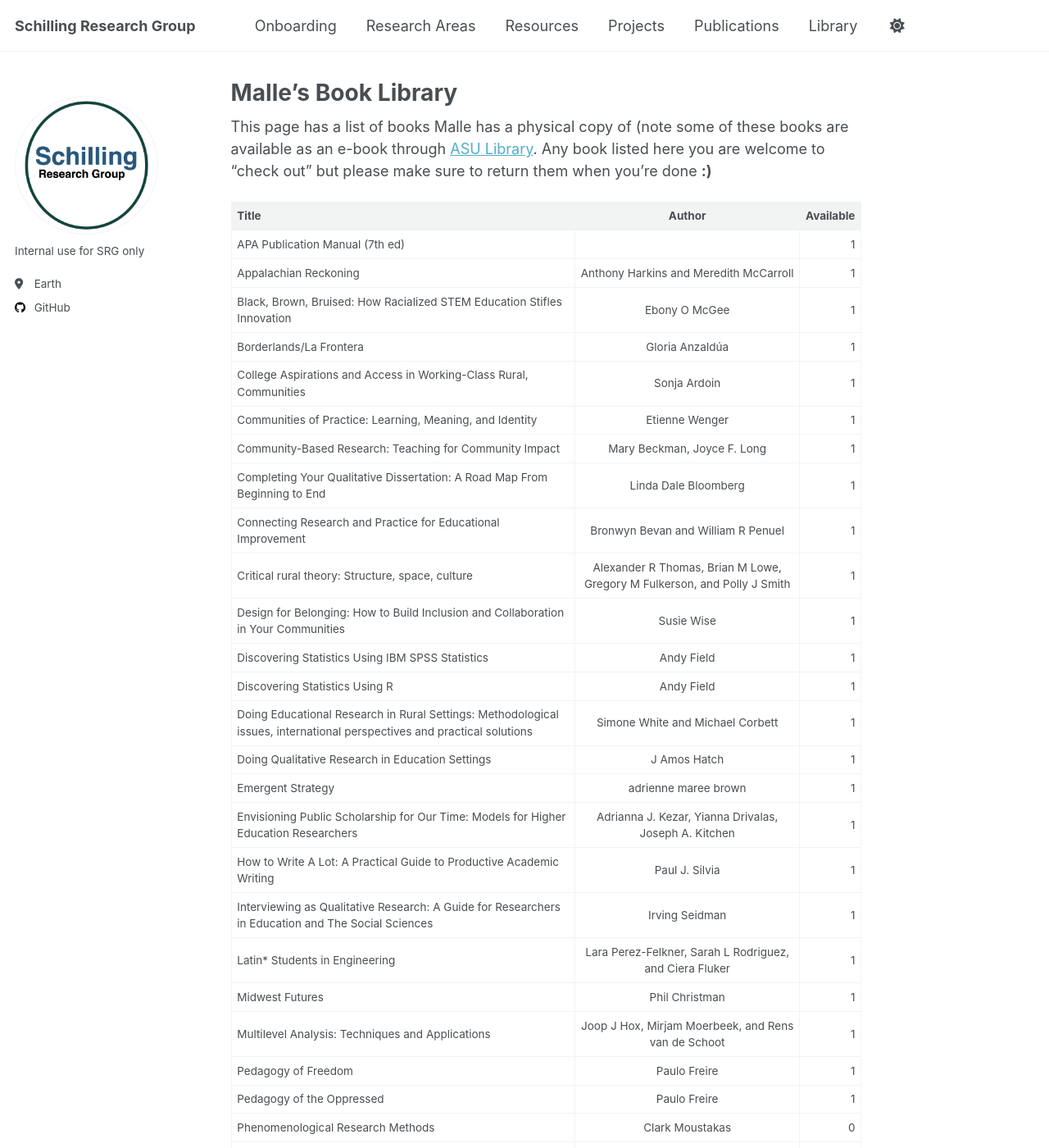
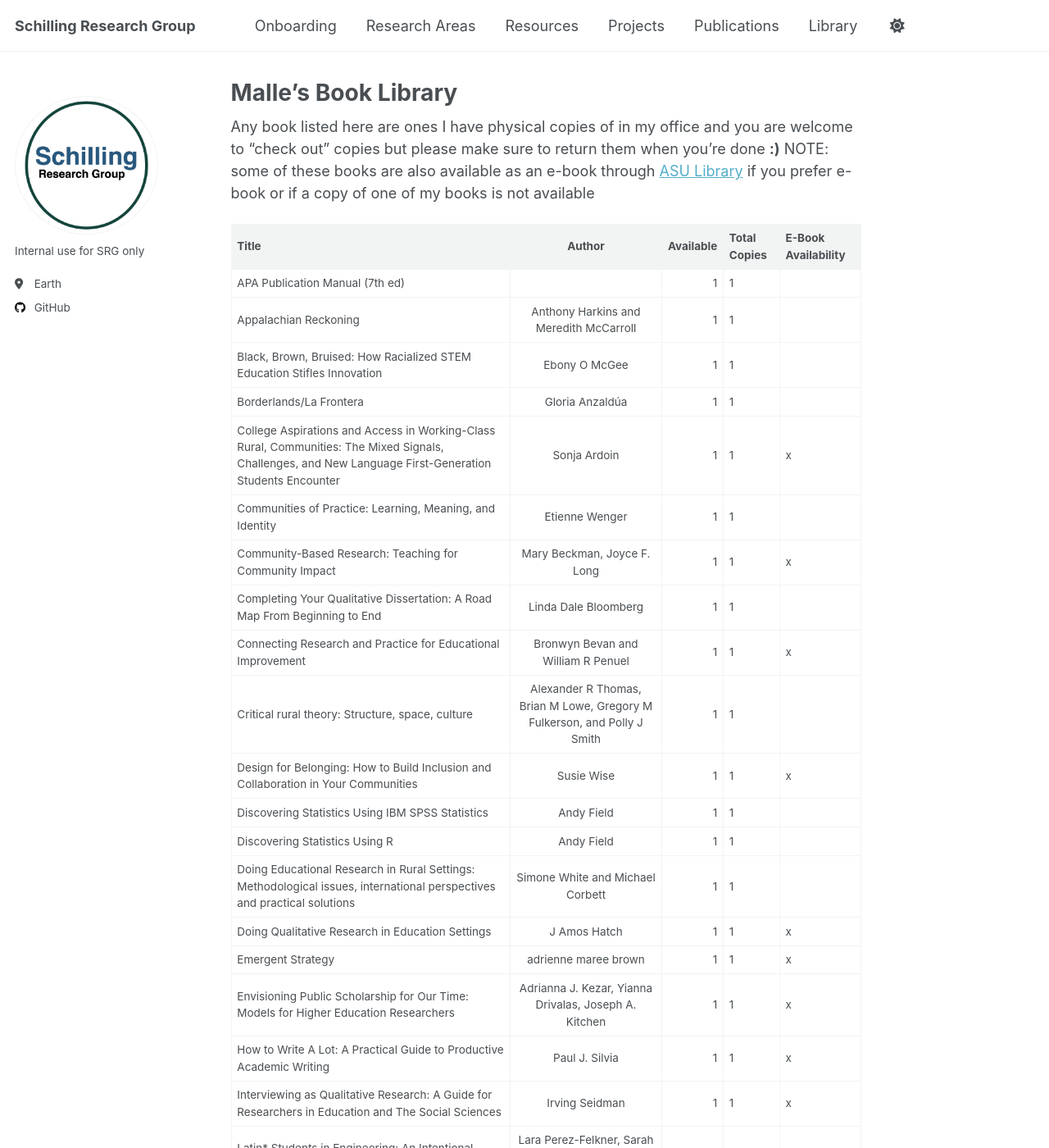
Before and after one commit to schillingmr/schilling-rg, a Jekyll site: the page built from _pages/library.md, in a window 1280 px wide and 1400 px high. Shown: the whole window at 82% size. Built offline with Jekyll 4.4.1, drawn with Linux system fonts in a browser that asks for light colours; some of the changed text lies outside the part shown.

Commit message:
Update library.md

```diff
--- a/_pages/library.md
+++ b/_pages/library.md
@@ -3,53 +3,54 @@ permalink: /library/
 title: "Malle's Book Library"
 author_profile: true
 ---
-This page has a list of books Malle has a physical copy of (note some of these books are available as an e-book through [ASU Library](https://lib.asu.edu/). Any book listed here you are welcome to "check out" but please make sure to return them when you're done **:)**
+Any book listed here are ones I have physical copies of in my office and you are welcome to "check out" copies but please make sure to return them when you're done **:)**
+NOTE: some of these books are also available as an e-book through [ASU Library](https://lib.asu.edu/) if you prefer e-book or if a copy of one of my books is not available
 
-| Title | Author | Available |
+| Title | Author | Available | Total Copies | E-Book Availability |
 |:--------|:-------:|--------:|
-|APA Publication Manual (7th ed)||1|
-|Appalachian Reckoning|Anthony Harkins and Meredith McCarroll|1|
-|Black, Brown, Bruised: How Racialized STEM Education Stifles Innovation|Ebony O McGee|1|
-|Borderlands/La Frontera|Gloria Anzaldúa|1|
-|College Aspirations and Access in Working-Class Rural, Communities|Sonja Ardoin|1|
-|Communities of Practice: Learning, Meaning, and Identity|Etienne Wenger|1|
-|Community-Based Research: Teaching for Community Impact|Mary Beckman, Joyce F. Long|1|
-|Completing Your Qualitative Dissertation: A Road Map From Beginning to End|Linda Dale Bloomberg|1|
-|Connecting Research and Practice for Educational Improvement|Bronwyn Bevan and William R Penuel|1|
-|Critical rural theory: Structure, space, culture|Alexander R Thomas, Brian M Lowe, Gregory M Fulkerson, and Polly J Smith|1|
-|Design for Belonging: How to Build Inclusion and Collaboration in Your Communities|Susie Wise|1|
-|Discovering Statistics Using IBM SPSS Statistics|Andy Field|1|
-|Discovering Statistics Using R|Andy Field|1|
-|Doing Educational Research in Rural Settings: Methodological issues, international perspectives and practical solutions|Simone White and Michael Corbett|1|
-|Doing Qualitative Research in Education Settings|J Amos Hatch|1|
-|Emergent Strategy|adrienne maree brown|1|
-|Envisioning Public Scholarship for Our Time: Models for Higher Education Researchers|Adrianna J. Kezar, Yianna Drivalas, Joseph A. Kitchen|1|
-|How to Write A Lot: A Practical Guide to Productive Academic Writing|Paul J. Silvia|1|
-|Interviewing as Qualitative Research: A Guide for Researchers in Education and The Social Sciences|Irving Seidman|1|
-|Latin* Students in Engineering|Lara Perez-Felkner, Sarah L Rodriguez, and Ciera Fluker|1|
-|Midwest Futures|Phil Christman|1|
-|Multilevel Analysis: Techniques and Applications|Joop J Hox, Mirjam Moerbeek, and Rens van de Schoot|1|
-|Pedagogy of Freedom|Paulo Freire|1|
-|Pedagogy of the Oppressed|Paulo Freire|1|
-|Phenomenological Research Methods|Clark Moustakas|0|
-|Prairie Town: Redefining Rural Life in the Age of Globalization|Jacqueline Edmondson|1|
-|Qualitative Research and Case Study Applications in Education|Sharan B Merriam|1|
-|Race and Rurality: Considerations for Advancing Higher Education Equity|Tyler Hallmark, Sonja Ardoin, Darris R. Means|1|
-|Recovering Black Storytelling in Qualitative Research: Futures of Data Analysis in Qualitative Research|S.R. Toliver|1|
-|Salsa Dancing Into The Social Sciences|Kristin Luker|1|
-|Seeking Spatial Justice|Edward W Soja|1|
-|Teaching to Transgress|bell hooks|1|
-|The Art of Case Study Research|Robert E Stake|1|
-|The Coding Manual for Qualitative Researchers|Johnny Saldaña|1|
-|The Injustice of Place: Uncovering the Leage of Poverty in America|Kathryn J Edin, H Luke Shaefer, and Timothy J. Nelson|1|
-|The Middle of Somewhere: Rural Education Partnerships and Innovation|Sara L Hartman and Bob Klein|1|
-|The Only Grant-Writing Book You'll Ever Need|Ellen Karsh and Arlen Sue Fox|1|
-|Thematic Analysis: A Practical Guide|Virginia Braun and Victoria Clarke|2|
-|They Say, I Say|Gerald Graff and Cathy Birkenstein|1|
-|Thinking in Systems: A Primer|Donella Meadows|1|
-|Thinking, Fast and Slow|Daniel Kahneman|1|
-|Twilight in Hazard: An Appalachian Reckoning|Alan Maimon|1|
-|Under the Affluence|Tim Wise|1|
-|Wealth Creation: A New Framework for Rural Economic and Community Development|Shanna E Ratner|1|
-|White Logic, White Methods: Racism and Methodology|Tukufu Zuberi and Eduardo Bonilla-Silva|1|
-|Why Are All the Black Kids Sitting Together in the Cafeteria?|Beverly Daniel Tatum|1|
+|APA Publication Manual (7th ed)||1|1||
+|Appalachian Reckoning|Anthony Harkins and Meredith McCarroll|1|1||
+|Black, Brown, Bruised: How Racialized STEM Education Stifles Innovation|Ebony O McGee|1|1||
+|Borderlands/La Frontera|Gloria Anzaldúa|1|1||
+|College Aspirations and Access in Working-Class Rural, Communities: The Mixed Signals, Challenges, and New Language First-Generation Students Encounter|Sonja Ardoin|1|1|x|
+|Communities of Practice: Learning, Meaning, and Identity|Etienne Wenger|1|1||
+|Community-Based Research: Teaching for Community Impact|Mary Beckman, Joyce F. Long|1|1|x|
+|Completing Your Qualitative Dissertation: A Road Map From Beginning to End|Linda Dale Bloomberg|1|1||
+|Connecting Research and Practice for Educational Improvement|Bronwyn Bevan and William R Penuel|1|1|x|
+|Critical rural theory: Structure, space, culture|Alexander R Thomas, Brian M Lowe, Gregory M Fulkerson, and Polly J Smith|1|1||
+|Design for Belonging: How to Build Inclusion and Collaboration in Your Communities|Susie Wise|1|1|x|
+|Discovering Statistics Using IBM SPSS Statistics|Andy Field|1|1||
+|Discovering Statistics Using R|Andy Field|1|1||
+|Doing Educational Research in Rural Settings: Methodological issues, international perspectives and practical solutions|Simone White and Michael Corbett|1|1||
+|Doing Qualitative Research in Education Settings|J Amos Hatch|1|1|x|
+|Emergent Strategy|adrienne maree brown|1|1|x|
+|Envisioning Public Scholarship for Our Time: Models for Higher Education Researchers|Adrianna J. Kezar, Yianna Drivalas, Joseph A. Kitchen|1|1|x|
+|How to Write A Lot: A Practical Guide to Productive Academic Writing|Paul J. Silvia|1|1|x|
+|Interviewing as Qualitative Research: A Guide for Researchers in Education and The Social Sciences|Irving Seidman|1|1|x|
+|Latin* Students in Engineering: An Intentional Focus on a Growing Population|Lara Perez-Felkner, Sarah L Rodriguez, and Ciera Fluker|1|1||
+|Midwest Futures|Phil Christman|1|1||
+|Multilevel Analysis: Techniques and Applications|Joop J Hox, Mirjam Moerbeek, and Rens van de Schoot|1|1||
+|Pedagogy of Freedom|Paulo Freire|1|1||
+|Pedagogy of the Oppressed|Paulo Freire|1|1||
+|Phenomenological Research Methods|Clark Moustakas|0|1|x|
+|Prairie Town: Redefining Rural Life in the Age of Globalization|Jacqueline Edmondson|1|1|x|
+|Qualitative Research and Case Study Applications in Education|Sharan B Merriam|1|1||
+|Race and Rurality: Considerations for Advancing Higher Education Equity|Tyler Hallmark, Sonja Ardoin, Darris R. Means|1|1|x|
+|Recovering Black Storytelling in Qualitative Research: Futures of Data Analysis in Qualitative Research|S.R. Toliver|1|1|x|
+|Salsa Dancing Into The Social Sciences: Research in an Age of Info-Glut|Kristin Luker|1|1|x|
+|Seeking Spatial Justice|Edward W Soja|1|1|x|
+|Teaching to Transgress: Education as the Practice of Freedom|bell hooks|1|1|x|
+|The Art of Case Study Research|Robert E Stake|1|1||
+|The Coding Manual for Qualitative Researchers|Johnny Saldaña|1|1||
+|The Injustice of Place: Uncovering the Legacy of Poverty in America|Kathryn J Edin, H Luke Shaefer, and Timothy J. Nelson|1|1||
+|The Middle of Somewhere: Rural Education Partnerships and Innovation|Sara L Hartman and Bob Klein|1|1||
+|The Only Grant-Writing Book You'll Ever Need|Ellen Karsh and Arlen Sue Fox|1|1||
+|Thematic Analysis: A Practical Guide|Virginia Braun and Victoria Clarke|2|3||
+|They Say, I Say: The Moves That Matter in Academic Writing|Gerald Graff and Cathy Birkenstein|1|1||
+|Thinking in Systems: A Primer|Donella Meadows|1|1|x|
+|Thinking, Fast and Slow|Daniel Kahneman|1|1||
+|Twilight in Hazard: An Appalachian Reckoning|Alan Maimon|1|1||
+|Under the Affluence: Shaming the Poor, Praising the Rich and Sacrificing the Future of America|Tim Wise|1|1||
+|Wealth Creation: A New Framework for Rural Economic and Community Development|Shanna E Ratner|1|1|x|
+|White Logic, White Methods: Racism and Methodology|Tukufu Zuberi and Eduardo Bonilla-Silva|1|1|x|
+|Why Are All the Black Kids Sitting Together in the Cafeteria? And Other Conversations About Race|Beverly Daniel Tatum|1|1|x|
```
